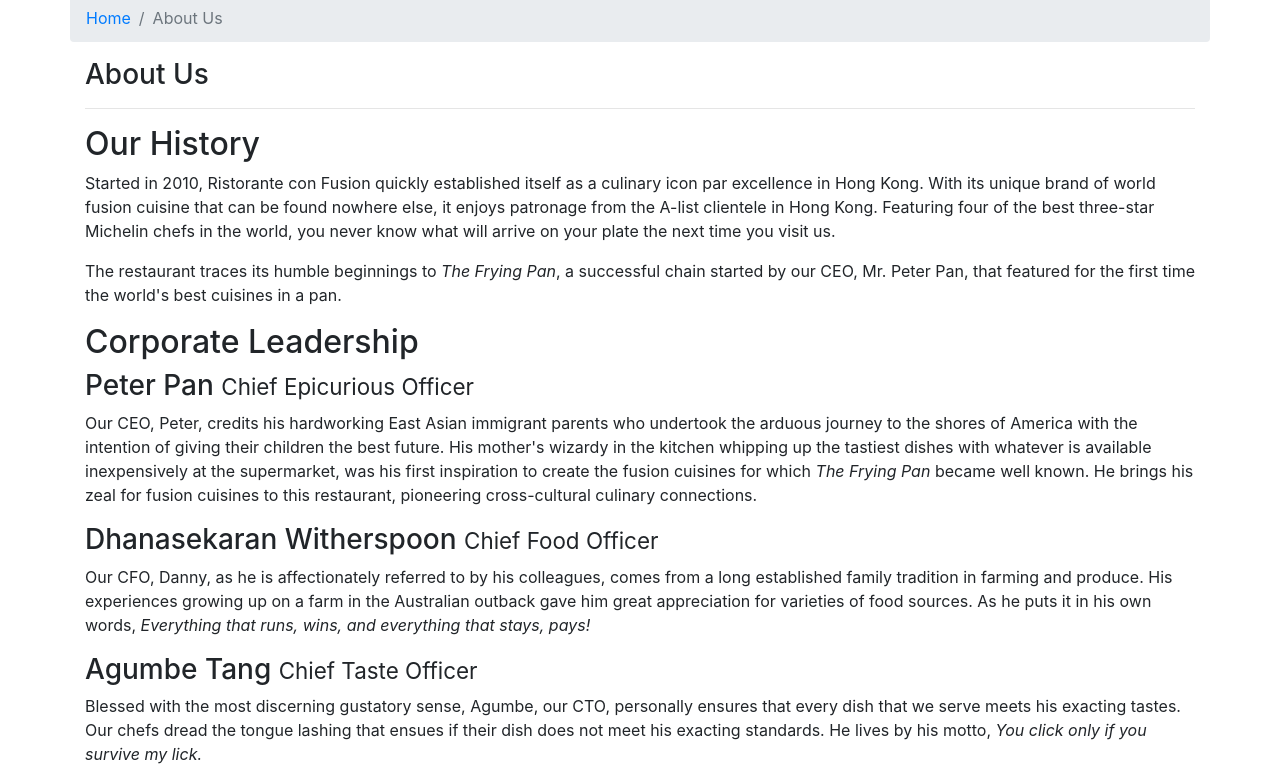
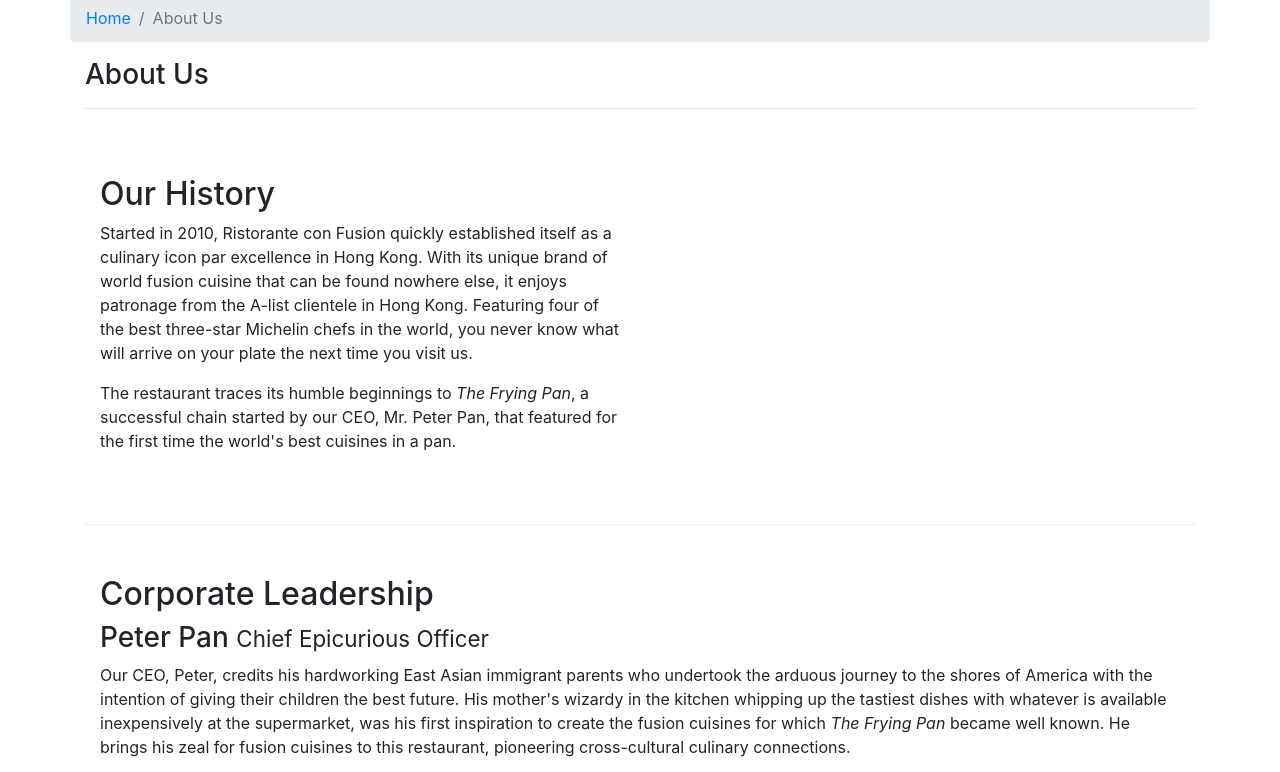
Before and after one commit to YanxunLi/Bootstrap4, a website: page aboutus.html in a window 1280 px wide. Shown: the part 340-1112 px from the top of the page. Drawn offline with nearby package versions, Linux system fonts and the light colour scheme.

Commit message:
first assignment

```diff
--- a/aboutus.html
+++ b/aboutus.html
@@ -57,8 +57,8 @@
             </div>
         </div>
 
-        <div>
-            <div>
+        <div class="row row-content">
+            <div class="col-12 col-sm-6">
                 <h2>Our History</h2>
                 <p>Started in 2010, Ristorante con Fusion quickly established itself as a culinary icon par excellence in Hong Kong. With its unique brand of world fusion cuisine that can be found nowhere else, it enjoys patronage from the A-list clientele in Hong Kong.  Featuring four of the best three-star Michelin chefs in the world, you never know what will arrive on your plate the next time you visit us.</p>
                 <p>The restaurant traces its humble beginnings to <em>The Frying Pan</em>, a successful chain started by our CEO, Mr. Peter Pan, that featured for the first time the world's best cuisines in a pan.</p>
@@ -68,17 +68,17 @@
         </div>
 
 
-        <div>
-            <div>
+        <div class="row row-content">
+            <div class="col-12">
                 <h2>Corporate Leadership</h2>
                 <h3>Peter Pan <small>Chief Epicurious Officer</small></h3>
-                <p>Our CEO, Peter, credits his hardworking East Asian immigrant parents who undertook the arduous journey to the shores of America with the intention of giving their children the best future. His mother's wizardy in the kitchen whipping up the tastiest dishes with whatever is available inexpensively at the supermarket, was his first inspiration to create the fusion cuisines for which <em>The Frying Pan</em> became well known. He brings his zeal for fusion cuisines to this restaurant, pioneering cross-cultural culinary connections.</p>
+                <p class="d-none d-sm-block">Our CEO, Peter, credits his hardworking East Asian immigrant parents who undertook the arduous journey to the shores of America with the intention of giving their children the best future. His mother's wizardy in the kitchen whipping up the tastiest dishes with whatever is available inexpensively at the supermarket, was his first inspiration to create the fusion cuisines for which <em>The Frying Pan</em> became well known. He brings his zeal for fusion cuisines to this restaurant, pioneering cross-cultural culinary connections.</p>
                 <h3>Dhanasekaran Witherspoon <small>Chief Food Officer</small></h3>
-                <p>Our CFO, Danny, as he is affectionately referred to by his colleagues, comes from a long established family tradition in farming and produce. His experiences growing up on a farm in the Australian outback gave him great appreciation for varieties of food sources. As he puts it in his own words, <em>Everything that runs, wins, and everything that stays, pays!</em></p>
+                <p class="d-none d-sm-block">Our CFO, Danny, as he is affectionately referred to by his colleagues, comes from a long established family tradition in farming and produce. His experiences growing up on a farm in the Australian outback gave him great appreciation for varieties of food sources. As he puts it in his own words, <em>Everything that runs, wins, and everything that stays, pays!</em></p>
                 <h3>Agumbe Tang <small>Chief Taste Officer</small></h3>
-                <p>Blessed with the most discerning gustatory sense, Agumbe, our CTO, personally ensures that every dish that we serve meets his exacting tastes. Our chefs dread the tongue lashing that ensues if their dish does not meet his exacting standards. He lives by his motto, <em>You click only if you survive my lick.</em></p>
+                <p class="d-none d-sm-block">Blessed with the most discerning gustatory sense, Agumbe, our CTO, personally ensures that every dish that we serve meets his exacting tastes. Our chefs dread the tongue lashing that ensues if their dish does not meet his exacting standards. He lives by his motto, <em>You click only if you survive my lick.</em></p>
                 <h3>Alberto Somayya <small>Executive Chef</small></h3>
-                <p>Award winning three-star Michelin chef with wide International experience having worked closely with whos-who in the culinary world, he specializes in creating mouthwatering Indo-Italian fusion experiences. He says, <em>Put together the cuisines from the two craziest cultures, and you get a winning hit! Amma Mia!</em></p>
+                <p class="d-none d-sm-block">Award winning three-star Michelin chef with wide International experience having worked closely with whos-who in the culinary world, he specializes in creating mouthwatering Indo-Italian fusion experiences. He says, <em>Put together the cuisines from the two craziest cultures, and you get a winning hit! Amma Mia!</em></p>
             </div>
        </div>
 
```
